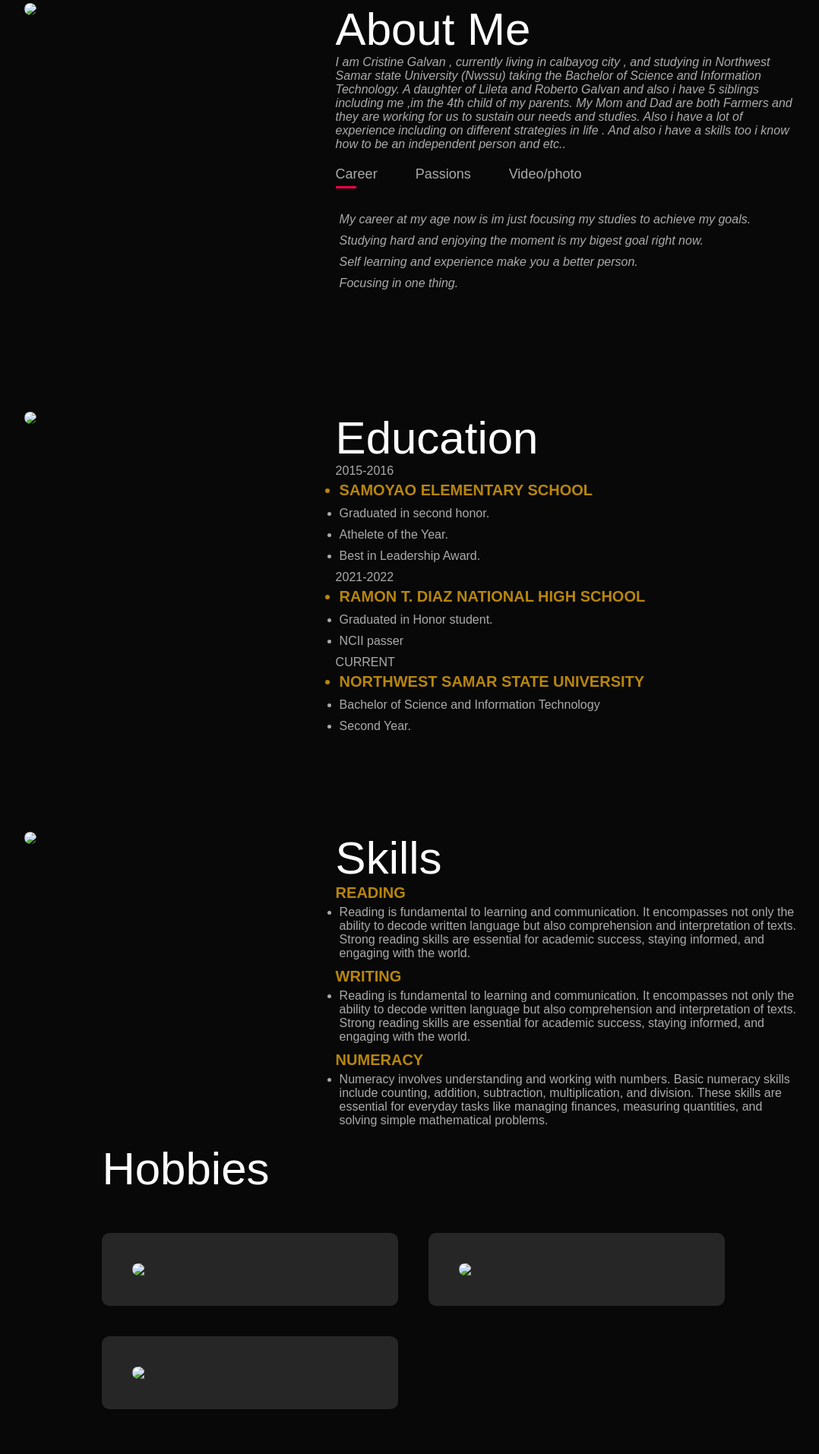
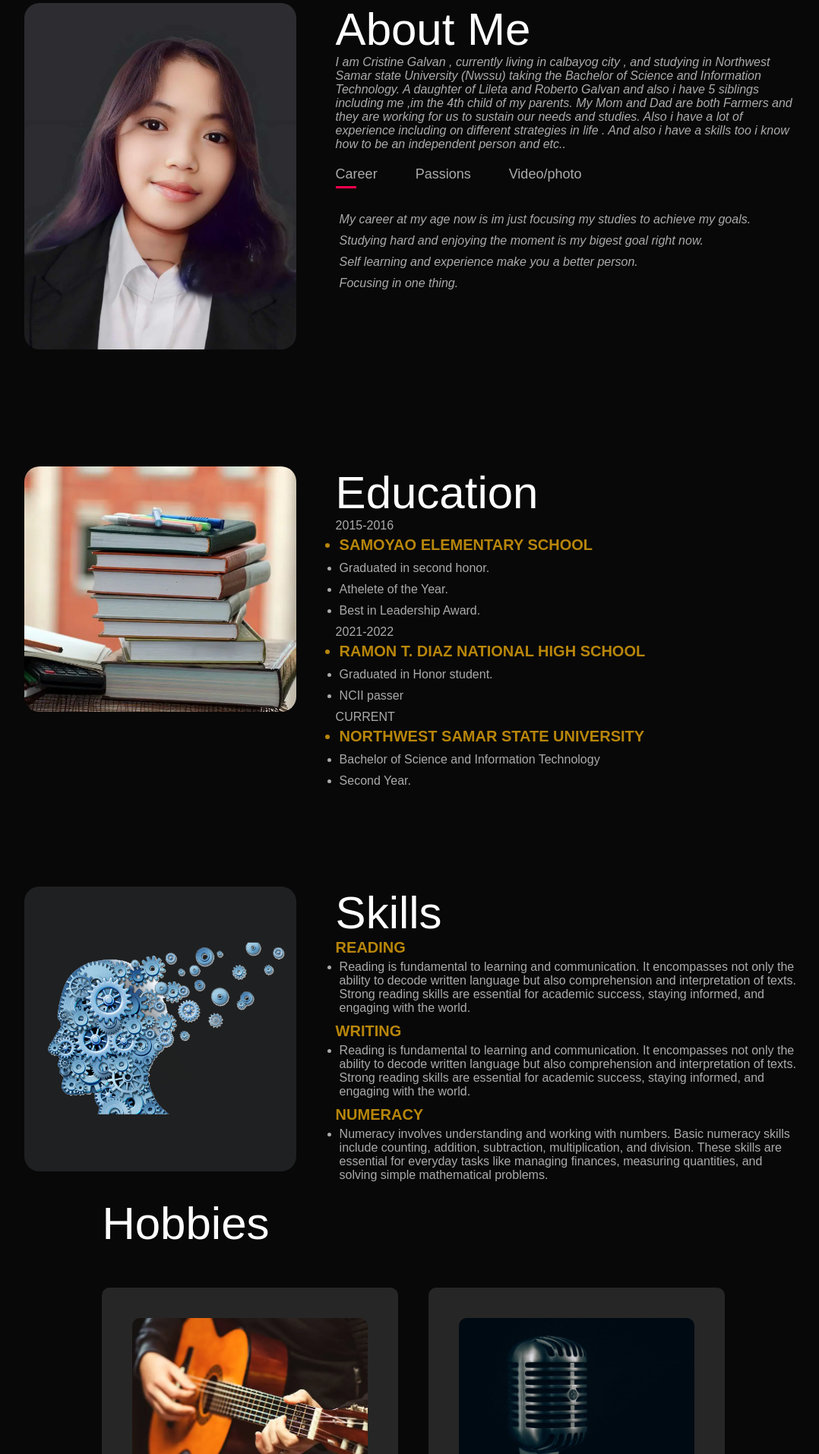
Before and after one commit to gslvanA/CRISTINE_GALVAN-BSIT-2B, a plain HTML site: page index.html in a window 1280 px wide. Shown: the part 886-2800 px from the top of the page at 76% size, without its empty margins (96-1174 px from the left). Drawn offline with Linux system fonts and the light colour scheme; files whose address does not match are found by name.

Commit message:
Update index.html

```diff
--- a/index.html
+++ b/index.html
@@ -35,7 +35,7 @@
 	<div class="container">
 		<div class="row">
 			<div class="about-col-1">
-				<img src="images/profile.png">
+				<img src="profile.png">
 			</div>
 			<div class="about-col-2">
 				<h1 class="sub-title">About Me</h1>
@@ -64,7 +64,7 @@
         			</ul>
         		</div>
 				<div class="tab-contents" id="video/photo">
-					<video src="images/me.mp4" width="300" height="300" controls>
+					<video src="me.mp4" width="300" height="300" controls>
 						video not supported
 					</video></li>
 
@@ -81,7 +81,7 @@
 	<div class="container">
 		<div class="row">
 			<div class="about-col-1">
-				<img src="images/education.png">
+				<img src="education.png">
 			</div>
 			<div class="about-col-2">
 				<h1 class="sub-title">Education</h1>
@@ -114,7 +114,7 @@
 	<div class="container">
 		<div class="row">
 			<div class="about-col-1">
-				<img src="images/skill.png">
+				<img src="skill.png">
 			</div>
 			<div class="about-col-2">
 				<h1 class="sub-title">Skills</h1>
@@ -143,13 +143,13 @@
 		<h1 class="sub-title">Hobbies</h1>
 		<div class="hobbies-list">
 		    <div class="hobbies">
-			   <img src="images/guitar.Webp">
+			   <img src="guitar.Webp">
 		    </div>
 		    <div class="photos">
-			   <img src="images/sing.jpg">
+			   <img src="sing.jpg">
 		    </div>
 		    <div class="photos">
-			   <img src="images/read.jpg">
+			   <img src="read.jpg">
 		    </div>
 	    </div>
     </div>
@@ -160,13 +160,13 @@
 		<h1 class="sub-title">Photos</h1>
 		<div class="photos-list">
 		    <div class="photos">
-			   <img src="images/pic1.png">
+			   <img src="pic1.png">
 		    </div>
 		    <div class="photos">
-			   <img src="images/pic2.png">
+			   <img src="pic2.png">
 		    </div>
 		    <div class="photos">
-			   <img src="images/pic3.png">
+			   <img src="pic3.png">
 		    </div>
 	    </div>
     </div>
```
